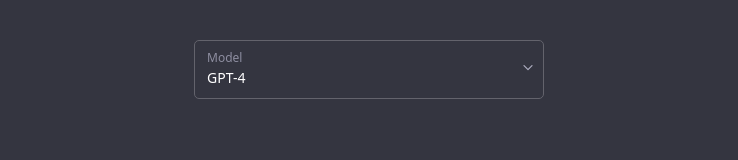
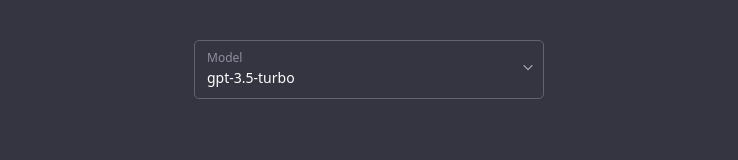
Before and after one commit to Jeff0Brewer/chatGPT-subscriptionless, a Next.js app: page / in a window 1280 px wide. Shown: the top 160 px of the page, without its empty margins (271-1009 px from the left). Built offline with nearby package versions, Linux system fonts and the light colour scheme.

Commit message:
remove model info, init completion

```diff
--- a/src/components/chat.tsx
+++ b/src/components/chat.tsx
@@ -2,11 +2,10 @@
 import type { ChatCompletionRequestMessage as Message } from 'openai'
 import { TbSend } from 'react-icons/tb'
 import ModelDropdown from '@/components/model-dropdown'
-import { MODELS } from '@/lib/models'
 import styles from '@/styles/Chat.module.css'
 
 const Chat: FC = () => {
-    const [model, setModel] = useState<string>(MODELS[0])
+    const [model, setModel] = useState<string>('gpt-3.5-turbo')
     const [messages, setMessages] = useState<Array<Message>>([])
     const inputRef = useRef<HTMLTextAreaElement>(null)
 
--- a/src/components/model-dropdown.tsx
+++ b/src/components/model-dropdown.tsx
@@ -1,7 +1,6 @@
 import React, { FC, useState } from 'react'
 import { RxCaretDown } from 'react-icons/rx'
 import { MdCheck } from 'react-icons/md'
-import { MODELS, MODEL_INFO } from '@/lib/models'
 import styles from '@/styles/ModelDropdown.module.css'
 
 type ModelDropdownProps = {
@@ -40,18 +39,18 @@
             <button className={styles.toggle} onClick={toggleOpen}>
                 <div>
                     <p className={styles.label}>Model</p>
-                    <p className={styles.curr}>{MODEL_INFO[props.model].name}</p>
+                    <p className={styles.curr}>{props.model}</p>
                 </div>
                 <div className={styles.arrow}><RxCaretDown /></div>
             </button>
             <div className={`${styles.list} ${open ? styles.visible : styles.hidden}`}>{
-                MODELS.map((model: string, i: number) => (
+                [].map((model: string, i: number) => (
                     <a
                         onClick={getModelSetter(model)}
                         data-selected={model === props.model}
                         key={i}
                     >
-                        {MODEL_INFO[model].name}
+                        {model}
                         <div className={styles.check}><MdCheck /></div>
                     </a>
                 ))
--- a/src/lib/models.ts
+++ /dev/null
@@ -1,51 +0,0 @@
-type ModelInfo = {
-    name: string,
-    description: string,
-    reasoning: number,
-    speed: number,
-    conciseness: number
-}
-
-type ModelInfoMap = {
-    [id: string]: ModelInfo
-}
-
-const MODELS: Array<string> = [
-    'gpt-4',
-    'text-davinci-002-render-sha',
-    'text-davinci-002-render-paid'
-]
-
-const MODEL_INFO: ModelInfoMap = {
-    'gpt-4': {
-        name: 'GPT-4',
-        description: 'GPT-4 excels at tasks that require advanced reasoning, complex instruction understanding, and more creativity',
-        reasoning: 5,
-        speed: 2,
-        conciseness: 4
-    },
-    'text-davinci-002-render-sha': {
-        name: 'Default (GPT-3.5)',
-        description: 'Optimized for speed',
-        reasoning: 3,
-        speed: 5,
-        conciseness: 2
-    },
-    'text-davinci-002-render-paid': {
-        name: 'Legacy (GPT-3.5)',
-        description: 'The previous ChatGPT Plus model',
-        reasoning: 3,
-        speed: 2,
-        conciseness: 1
-    }
-}
-
-export {
-    MODELS,
-    MODEL_INFO
-}
-
-export type {
-    ModelInfo,
-    ModelInfoMap
-}
--- a/src/pages/api/complete.ts
+++ b/src/pages/api/complete.ts
@@ -1,7 +1,6 @@
 import type { NextApiRequest, NextApiResponse } from 'next'
 import type { ChatCompletionRequestMessage } from 'openai'
 import OpenAi from '@/lib/openai'
-import { MODELS } from '@/lib/models'
 
 type Data = {
     content: string
@@ -11,7 +10,7 @@
     req: NextApiRequest,
     res: NextApiResponse<Data>
 ): Promise<void> => {
-    if (!MODELS.includes(req.body?.model)) {
+    if (typeof req.body?.model !== 'string') {
         res.status(405).json({ content: 'Invalid model id' })
         return
     }
--- /dev/null
+++ b/src/pages/api/models.ts
@@ -0,0 +1,17 @@
+import type { NextApiRequest, NextApiResponse } from 'next'
+import OpenAi from '@/lib/openai'
+
+type Data = {
+    models: Array<string>
+}
+
+const getModels = async (
+    req: NextApiRequest,
+    res: NextApiResponse<Data>
+): Promise<void> => {
+    const modelRes = await OpenAi.listModels()
+    const models = modelRes.data.data.map((model) => model.id)
+    res.status(200).json({ models })
+}
+
+export default getModels
```
